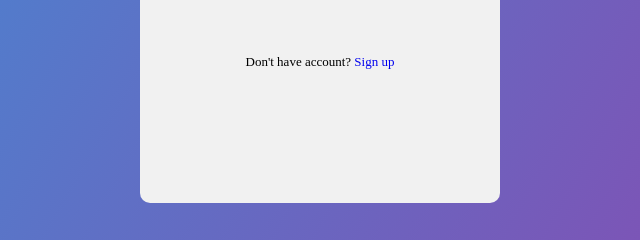
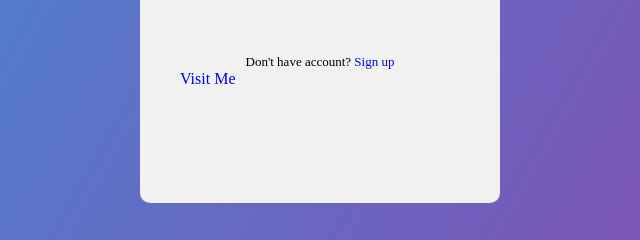
Before and after one commit to mrcr00w/demo, a plain HTML site: page index.html in a window 1280 px wide. Shown: the part 487-727 px from the top of the page, 320-960 px from the left. Drawn offline with Linux system fonts and the light colour scheme.

Commit message:
Update index.html

```diff
--- a/index.html
+++ b/index.html
@@ -30,6 +30,9 @@
     <div class="bottom-text">
       Don't have account? <a href="#">Sign up</a>
     </div>
+    <div>
+      <a href="https://enhancv.com/terms/">Visit Me</a>
+    </div
   </form>
 
    <script type="text/javascript">
```
